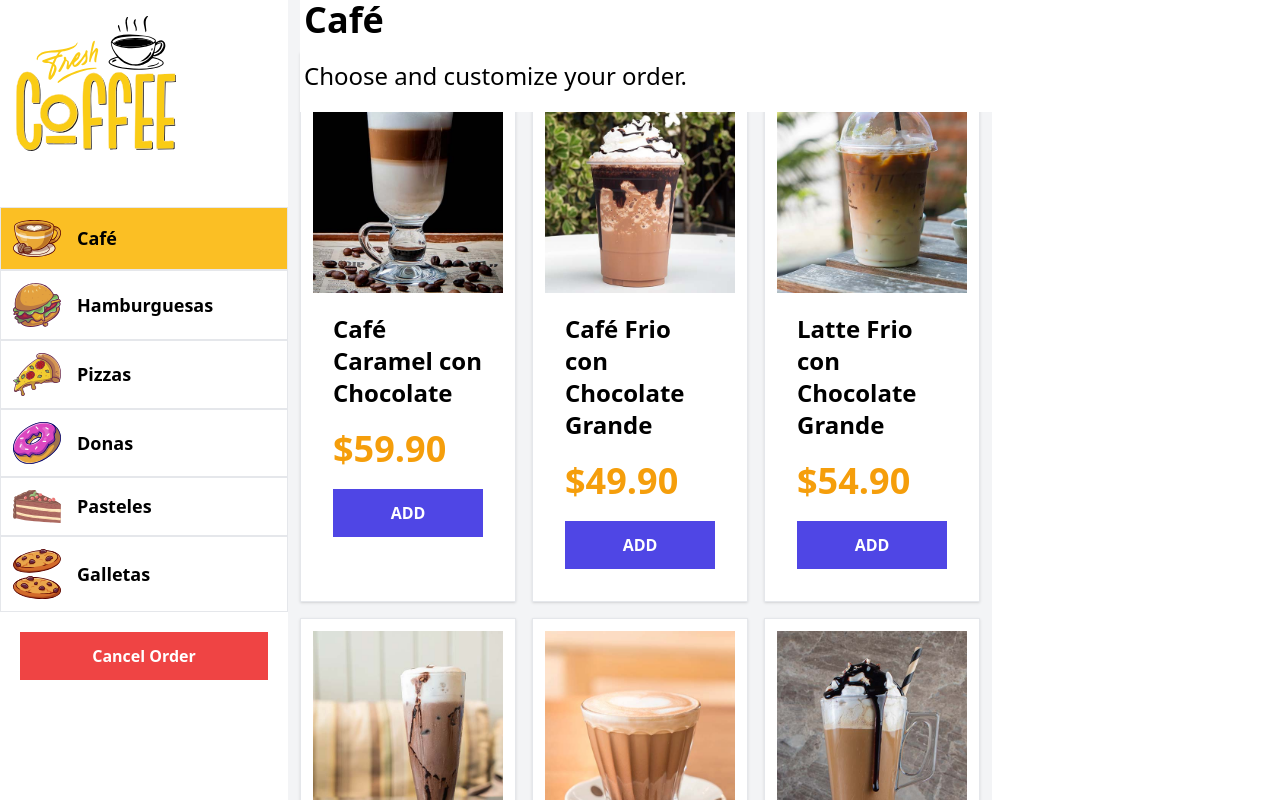
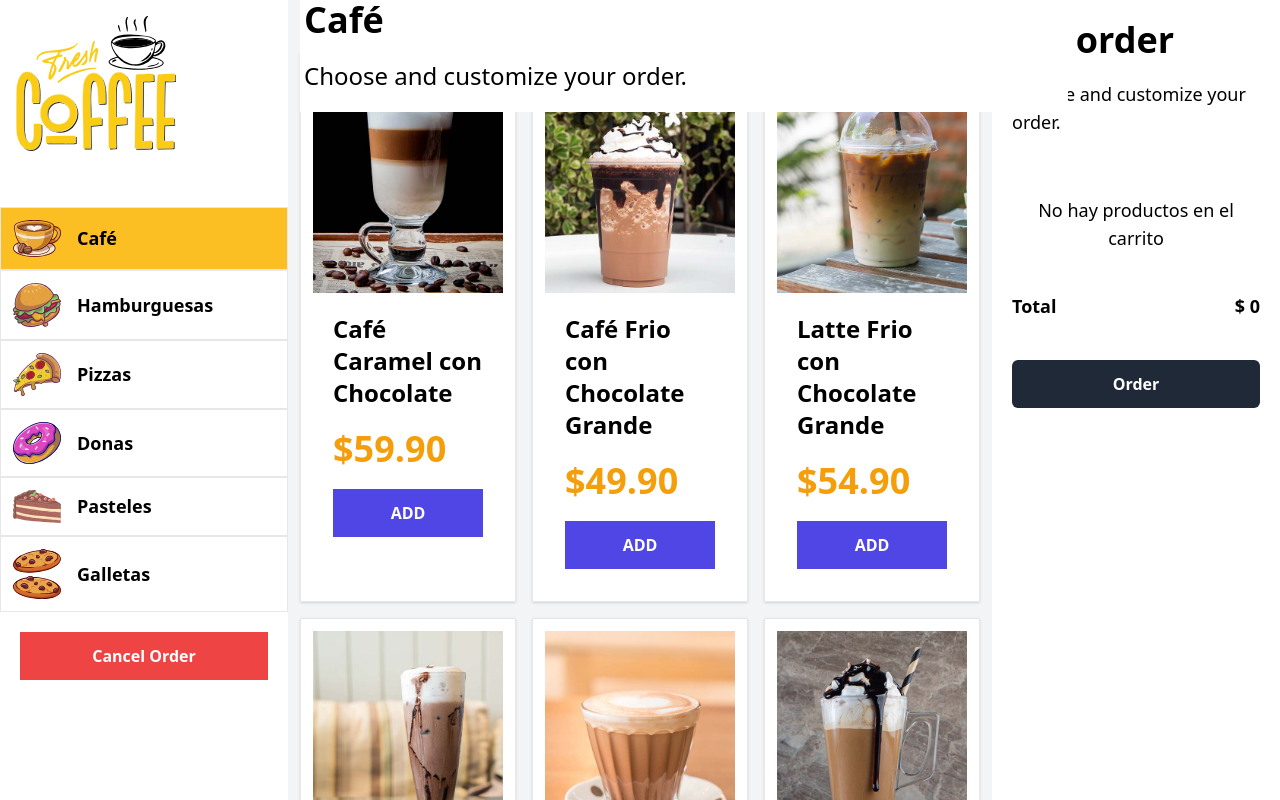
Before and after one commit to HenryNiama/Coffee, a React (Vite) app in the folder coffee-react-frontend/: page / in a window 1280 px wide. Built offline with nearby package versions, Linux system fonts and the light colour scheme.

Commit message:
Primeros pasos con el Resumen

```diff
--- a/coffee-react-frontend/src/components/Summary.jsx
+++ b/coffee-react-frontend/src/components/Summary.jsx
@@ -1,8 +1,50 @@
 import React from 'react';
+import useCoffee from "../hooks/useCoffee.js";
+
 
 function Summary() {
+
+    const {order} = useCoffee();
+
     return (
-        <div className={"md:w-72"}>Summary </div>
+        <aside className="w-72 h-screen  overflow-y-scroll p-5">
+            <h1 className={"text-4xl font-black"}>My order</h1>
+            <p className={"text-lg my-5"}>Choose and customize your order.</p>
+            <div className={"py-10"}>
+                {order.length === 0 ? (
+                    <p className={"text-lg text-center"}>No hay productos en el carrito</p>
+                ) : (
+                    order.map((product) => (
+                        <div key={product.id} className={"flex justify-between"}>
+                            <p>{product.nombre}</p>
+                            <p>{product.precio}</p>
+                        </div>
+                    ))
+                )}
+            </div>
+
+            <div className={"flex justify-between"}>
+                <p className={"text-lg font-bold"}>Total</p>
+                <p className={"text-lg font-bold"}>$ 0</p>
+            </div>
+
+            {/*<form action="">*/}
+            {/*    <input type="text" placeholder="Name" className={"w-full py-3 mt-5 rounded-md border border-gray-300"}/>*/}
+            {/*    <input type="text" placeholder="Phone" className={"w-full py-3 mt-5 rounded-md border border-gray-300"}/>*/}
+            {/*    <input type="text" placeholder="Address" className={"w-full py-3 mt-5 rounded-md border border-gray-300"}/>*/}
+            {/*</form>*/}
+
+            <div className={"mt-5"}>
+                <form action="">
+                    <button type={"submit"} className={"bg-gray-800 text-white w-full py-3 mt-5 rounded-md font-bold"}>
+                        Order
+                    </button>
+                </form>
+            </div>
+
+
+
+        </aside>
     );
 }
 
--- a/coffee-react-frontend/src/context/CoffeeProvider.jsx
+++ b/coffee-react-frontend/src/context/CoffeeProvider.jsx
@@ -27,6 +27,8 @@ const CoffeeProvider = ({children}) => {
 
     const handleSetProduct = product => {setProduct(product)};
 
+    const[order, setOrder] = useState([]);
+
     return (
         <CoffeeContext.Provider
             value={{
@@ -36,7 +38,8 @@ const CoffeeProvider = ({children}) => {
                 modal,
                 handleClickModal,
                 product,
-                handleSetProduct
+                handleSetProduct,
+                order
             }}>
             {children}
         </CoffeeContext.Provider>
```
